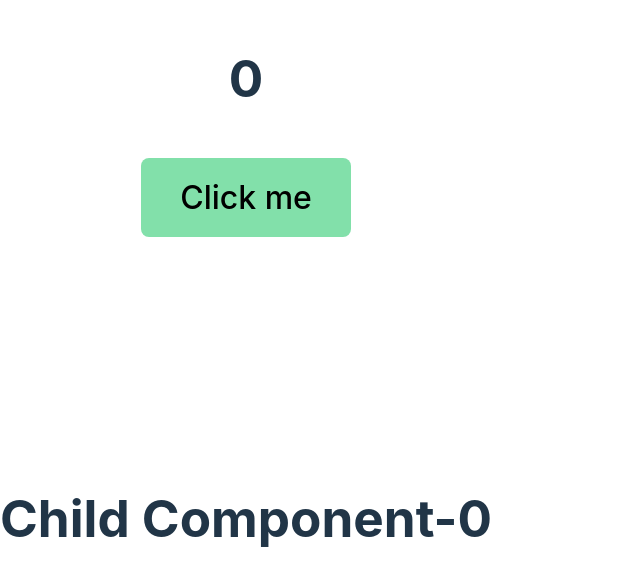
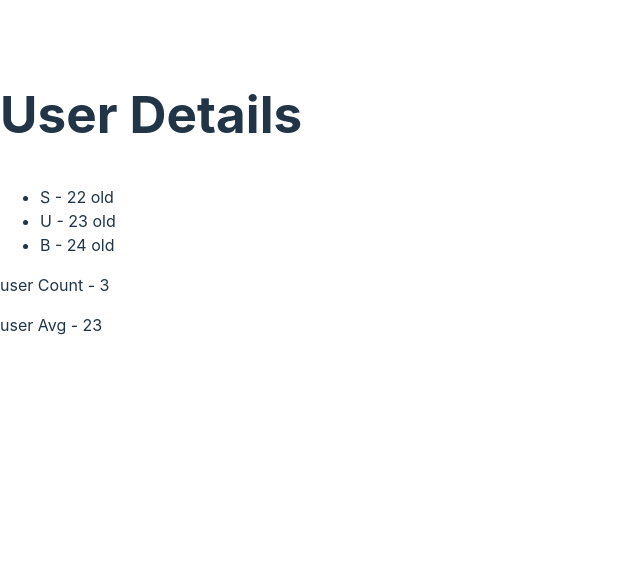
Before and after one commit to shubhammaji1/React_Practice, a React (Vite) app in the folder event_handling/: page / in a window 1280 px wide. Shown: the part 202-788 px from the top of the page, without its empty margins (0-640 px from the left). Built offline with nearby package versions, Linux system fonts and the light colour scheme.

Commit message:
derived States

```diff
--- a/event_handling/src/App.jsx
+++ b/event_handling/src/App.jsx
@@ -2,6 +2,7 @@
 import { EventPropagation } from './components/EventPropagation'
 import { EventsProps } from './components/EventsProps'
 import {States} from './components/hooks/States'
+import { DerivedState}  from './components/derivedState/derivedState'
 
 function App() {
 
@@ -10,7 +11,8 @@ function App() {
       {/* <Eventhandling/> */}
       {/* <EventsProps/> */}
       {/* <EventPropagation/> */}
-      <States/>
+      {/* <States/> */}
+      <DerivedState/>
     </section>
   )
 }
--- /dev/null
+++ b/event_handling/src/components/derivedState/derivedState.jsx
@@ -0,0 +1,26 @@
+import { useState } from "react"
+
+export const DerivedState =()=>{
+    const [users,setUser] = useState([
+        {name : "S", age: 22},
+        {name : "U", age: 23},
+        {name : "B", age: 24},
+    ]);
+    const userCount = users.length;
+    const userAvg = users.reduce((accum,curr)=>accum+curr.age,0)/userCount;
+     return(
+        <div>
+            <h1>User Details</h1>
+            <ul>
+                {users.map((user,index)=>{
+                     return (<li key={index}>
+                     {user.name} - {user.age} old
+                 </li>);
+                })}
+            </ul>
+            <p>user Count - {userCount}</p>
+            <p>user Avg - {userAvg}</p>
+        </div>
+    );
+
+}
```
